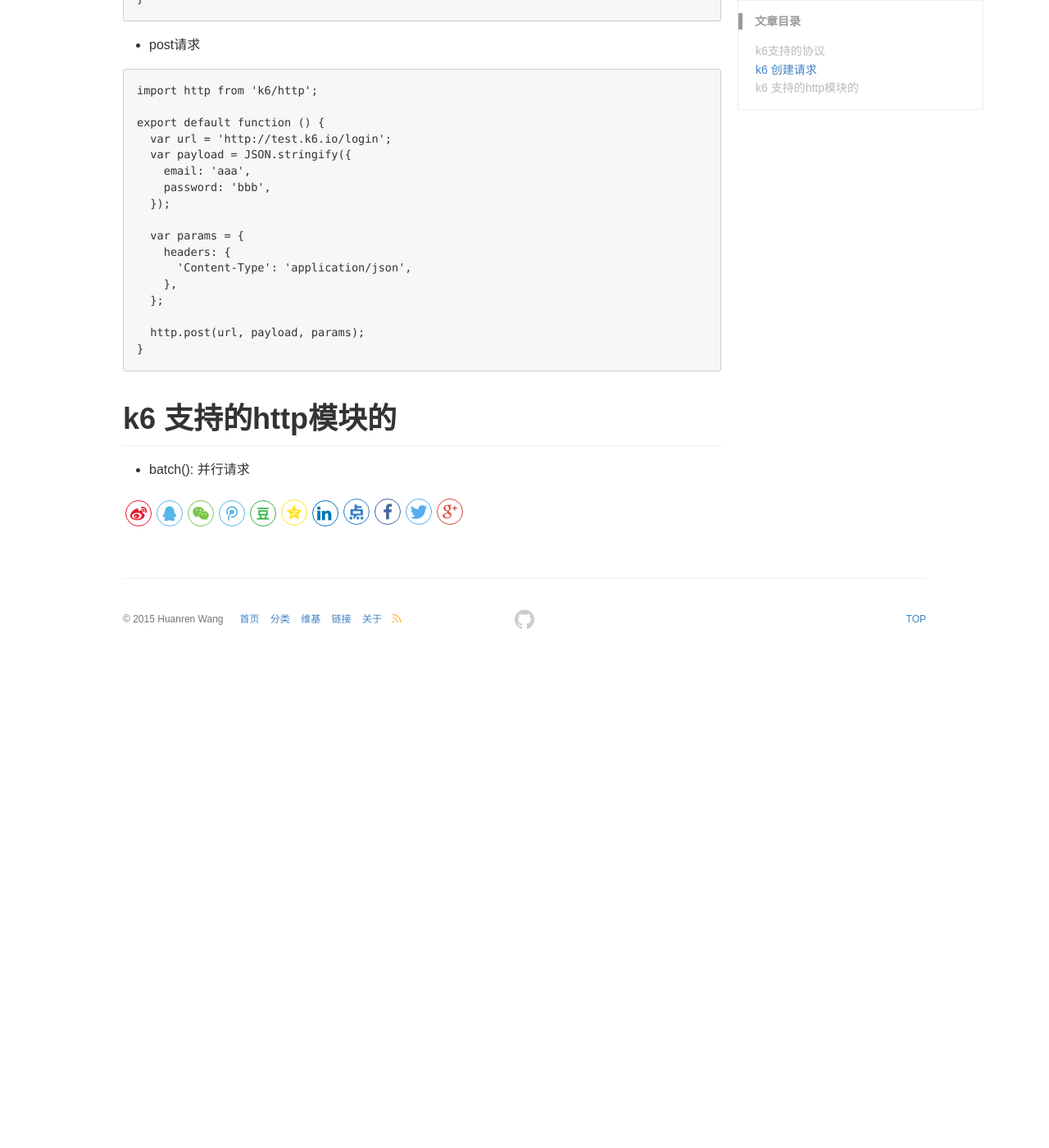
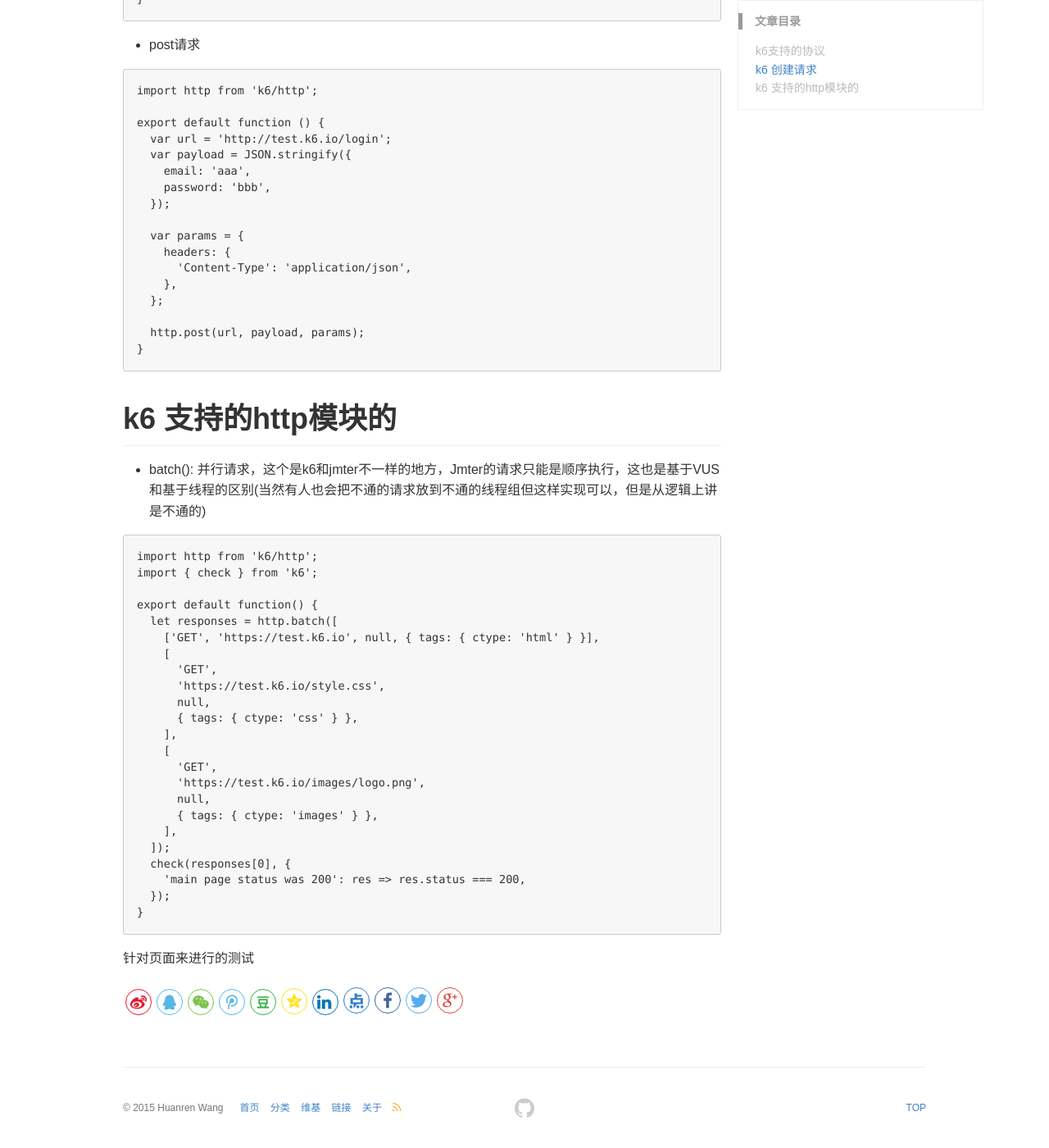
Before and after one commit to huanrenwang/wanghr.github.io, a Jekyll site: the page built from _posts/2020-07-06-k6新建请求.md, in a window 1280 px wide and 1400 px high, scrolled down 623 px. Shown: the whole window at 82% size. Built offline with Jekyll 4.4.1, drawn with Linux system fonts in a browser that asks for light colours; our own code applies the rules of GitHub Pages for plain Markdown files; comment, search, counter and statistics services are not loaded; before the commit the page ends 1427 px from its top, so only the background shows below that.

Commit message:
新增http请求

````diff
--- a/_posts/2020-07-06-k6新建请求.md
+++ b/_posts/2020-07-06-k6新建请求.md
@@ -47,4 +47,32 @@ export default function () {
 ```
 
 # k6 支持的http模块的
-- batch(): 并行请求
+- batch(): 并行请求，这个是k6和jmter不一样的地方，Jmter的请求只能是顺序执行，这也是基于VUS和基于线程的区别(当然有人也会把不通的请求放到不通的线程组但这样实现可以，但是从逻辑上讲是不通的)
+
+```
+import http from 'k6/http';
+import { check } from 'k6';
+
+export default function() {
+  let responses = http.batch([
+    ['GET', 'https://test.k6.io', null, { tags: { ctype: 'html' } }],
+    [
+      'GET',
+      'https://test.k6.io/style.css',
+      null,
+      { tags: { ctype: 'css' } },
+    ],
+    [
+      'GET',
+      'https://test.k6.io/images/logo.png',
+      null,
+      { tags: { ctype: 'images' } },
+    ],
+  ]);
+  check(responses[0], {
+    'main page status was 200': res => res.status === 200,
+  });
+}
+```
+
+针对页面来进行的测试
````
